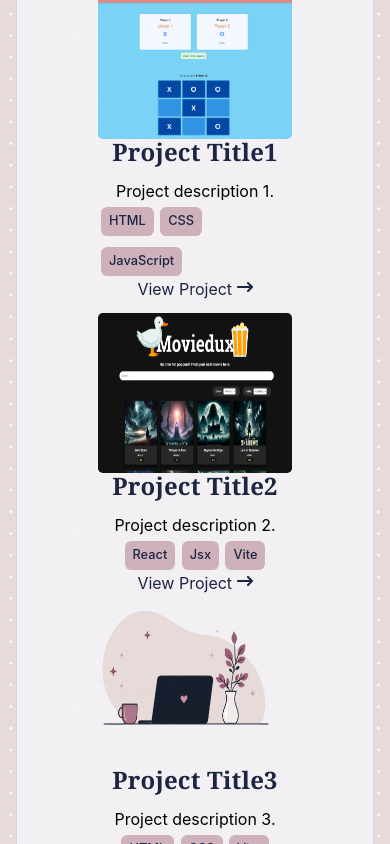
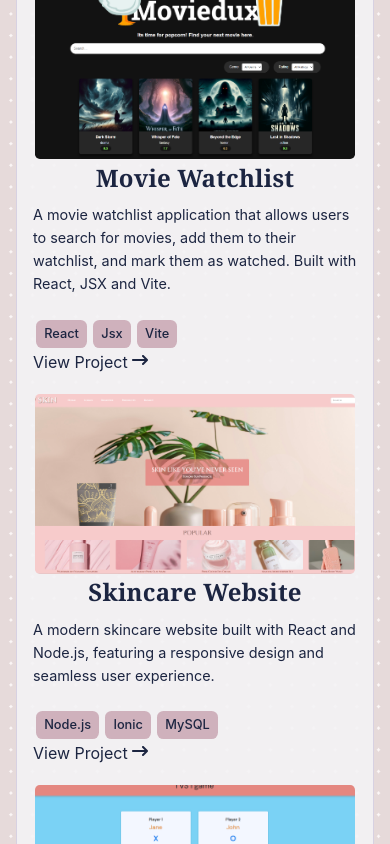
Before and after one commit to VanessaT30/portfolio, a React (Vite) app: page / in a window 390 px wide. Shown: the part 1360-2204 px from the top of the page. Built offline with nearby package versions, Linux system fonts and the light colour scheme.

Commit message:
Added the projects and fixed the images

```diff
--- a/src/components/ProjectCard.tsx
+++ b/src/components/ProjectCard.tsx
@@ -21,13 +21,9 @@ export default function ProjectCard({
   return (
     <>
       <div className="project-card">
-        <img
-          src={src}
-          alt={alt}
-          style={{ maxWidth: "100%", height: "10rem" }}
-        />
+        <img src={src} alt={alt} />
         <h1>{title}</h1>
-        <p>{description}.</p>
+        <p className="project-description">{description}.</p>
 
         <div className="project-tags">
           {projectTags?.map((p, index) => (
--- a/src/components/data/projects.json
+++ b/src/components/data/projects.json
@@ -1,27 +1,27 @@
 [
   {
-    "title": "Project Title1",
-    "description": "Project description 1",
+    "title": "Movie Watchlist",
+    "description": "A  movie watchlist application that allows users to search for movies, add them to their watchlist, and mark them as watched. Built with React, JSX and Vite",
+    "project-tags": ["React", "Jsx", "Vite"],
+    "src": "/MovieDux.png",
+    "alt": "Movie Watchlist Project",
+    "link": "https://vanessat30.github.io/MovieDux/"
+  },
+  {
+    "title": "Skincare Website",
+    "description": "A modern skincare website built with React and Node.js, featuring a responsive design and seamless user experience",
+    "project-tags": ["Node.js", "Ionic", "MySQL"],
+    "src": "/SkincareWebsite.png",
+    "alt": "Skincare Website Project",
+    "link": "View Project"
+  },
+  {
+    "title": "Tic Tac Toe Website",
+    "description": "A simple tic tac toe game for two players, built with HTML, CSS, and JavaScript",
     "project-tags": ["HTML", "CSS", "JavaScript"],
     "src": "/TicTacToe.png",
     "alt": "Tic Tac Toe",
     "link": "https://vanessat30.github.io/TicTacToe/"
-  },
-  {
-    "title": "Project Title2",
-    "description": "Project description 2",
-    "project-tags": ["React", "Jsx", "Vite"],
-    "src": "/MovieDux.png",
-    "alt": "Project 2",
-    "link": "https://vanessat30.github.io/MovieDux/"
-  },
-  {
-    "title": "Project Title3",
-    "description": "Project description 3",
-    "project-tags": ["HTML", "CSS", "Vim"],
-    "src": "/HeaderImage2.png",
-    "alt": "project 3",
-    "link": "View Project"
   },
   {
     "title": "Project Title4",
--- a/src/styles/Home.css
+++ b/src/styles/Home.css
@@ -47,11 +47,10 @@ h2 {
 }
 
 .projects {
-  display: flex;
-  flex-direction: row;
-  /* align-items: center; */
-  gap: 1rem;
-  justify-content: space-around;
+  display: grid;
+  grid-template-columns: repeat(3, minmax(0, 1fr));
+  gap: 1.5rem;
+  width: 100%;
 }
 .skill-points {
   display: flex;
@@ -99,13 +98,19 @@ hr {
     flex-wrap: wrap;
   }
 
-  .projects {
-    display: grid;
-    grid-template-columns: 1fr;
-    justify-items: center;
-    align-items: center;
-  }
   .button {
     width: 50%;
   }
 }
+
+@media (max-width: 800px) {
+  .projects {
+    grid-template-columns: repeat(2, minmax(0, 1fr));
+  }
+}
+
+@media (max-width: 550px) {
+  .projects {
+    grid-template-columns: minmax(0, 1fr);
+  }
+}
--- a/src/styles/ProjectCard.css
+++ b/src/styles/ProjectCard.css
@@ -1,14 +1,37 @@
 .project-card {
   display: flex;
   flex-direction: column;
+  min-width: 0;
+  width: 100%;
   /* box-shadow: 0 4px 12px rgba(0, 0, 0, 0.1); */
   border-radius: 0.3rem;
   /* padding-bottom: 0.2rem; */
 }
 
 .project-card img {
+  width: 100%;
+  max-width: 20rem;
+  aspect-ratio: 16 / 9;
+  object-fit: cover;
+  align-self: center;
   /* box-shadow: 0 4px 12px rgba(0, 0, 0, 0.1); */
   border-radius: 0.3rem;
+}
+
+.project-card h1 {
+  text-align: center;
+  margin: 0.35rem 0 0;
+}
+
+.project-description {
+  font-size: 0.9rem;
+  color: var(--ink);
+  line-height: 1.6;
+  margin: 0.75rem 0 1rem;
+}
+
+.project-description {
+  text-align: left;
 }
 
 a {
@@ -30,11 +53,6 @@ a {
 
 @media (max-width: 1000px) {
   .project-card {
-    display: flex;
-    flex-direction: column;
-    left: 3rem;
-    align-items: center;
-    justify-content: center;
-    width: 60%;
+    align-items: stretch;
   }
 }
```
Also changed, not shown: public/SkincareWebsite.png (added), public/TicTacToe.png.
